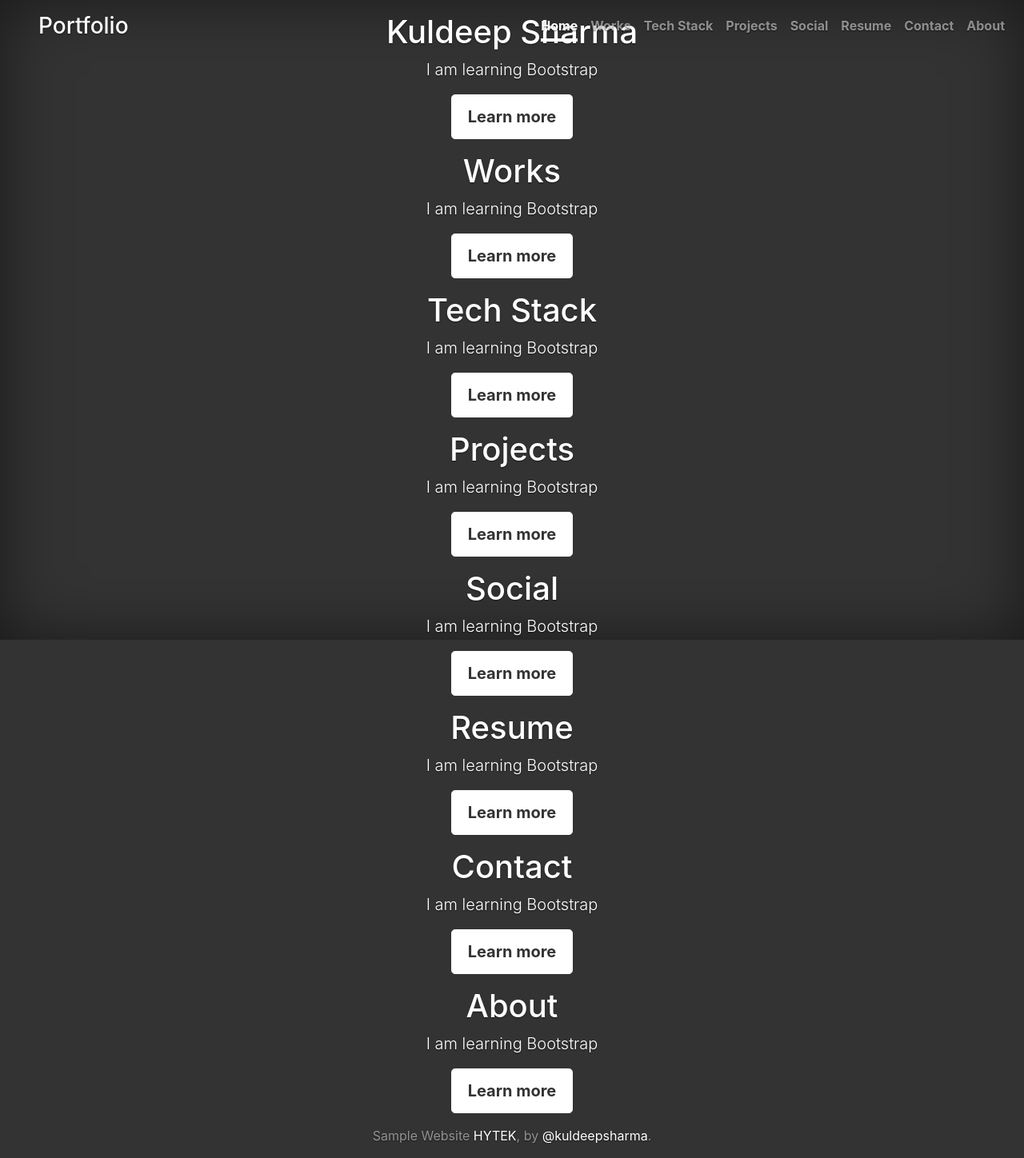
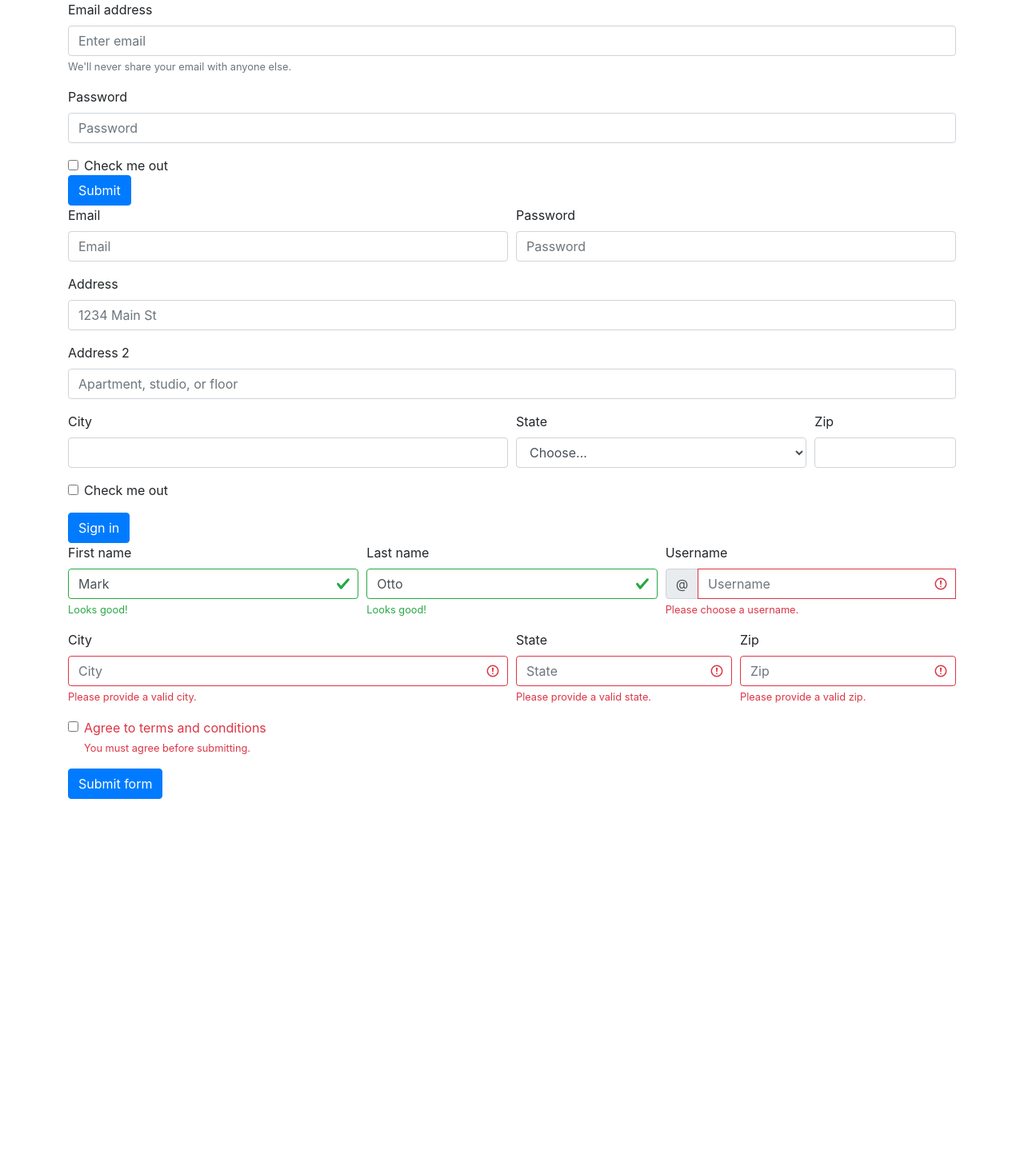
Before and after one commit to kuldeepsharma1/portfolios, a PHP site: page /home.php in a window 1280 px wide. Shown: the whole page at 80% size. After the commit the page ends 999 px from the top, so only its background shows below. Run offline with PHP 8.4, Linux system fonts and the light colour scheme.

Commit message:
modify the fiules

```diff
--- a/blog.html
+++ b/blog.html
@@ -45,8 +45,8 @@
             <div class="widget">
                 <h5 class="widget-title">personal information</h5>
                 <div class="widget-content">
-                    <p>BIRTHDAY : 15 April 1990</p>
-                    <p>WEBSITE : www.example.com</p>
+                    <p>BIRTHDAY : 12 April 2002</p>
+                    <p>WEBSITE : www.hytek.org.in</p>
                     <p>PHONE : +1 123 000 4444</p>
                     <p>MAIL : your@example.com</p>
                     <p>Location : California, USA</p>
--- a/home.php
+++ b/home.php
@@ -11,13 +11,6 @@
     <link rel="stylesheet" href="css4/bootstrap.css">
     <script src="js4/bootstrap.js"></script>
     <script src="jquery.js"></script>
-
-
-
-
-
-
-
     <!-- Favicons -->
     <link rel="apple-touch-icon" href="/docs/4.6/assets/img/favicons/apple-touch-icon.png" sizes="180x180">
     <link rel="icon" href="/docs/4.6/assets/img/favicons/favicon-32x32.png" sizes="32x32" type="image/png">
@@ -29,355 +22,142 @@
     <meta name="theme-color" content="#563d7c">
 
 
-    <style>
-        .bd-placeholder-img {
-            font-size: 1.125rem;
-            text-anchor: middle;
-            -webkit-user-select: none;
-            -moz-user-select: none;
-            -ms-user-select: none;
-            user-select: none;
-        }
-
-        @media (min-width: 768px) {
-            .bd-placeholder-img-lg {
-                font-size: 3.5rem;
-            }
-        }
-
-        /*
- * Globals
- */
-
-        /* Links */
-        a,
-        a:focus,
-        a:hover {
-            color: #fff;
-        }
-
-        /* Custom default button */
-        .btn-secondary,
-        .btn-secondary:hover,
-        .btn-secondary:focus {
-            color: #333;
-            text-shadow: none;
-            /* Prevent inheritance from `body` */
-            background-color: #fff;
-            border: .05rem solid #fff;
-        }
-
-
-        /*
- * Base structure
- */
-
-        html,
-        body {
-            height: 100%;
-            background-color: #333;
-        }
-
-        body {
-            display: -ms-flexbox;
-            display: flex;
-            color: #fff;
-            text-shadow: 0 .05rem .1rem rgba(0, 0, 0, .5);
-            box-shadow: inset 0 0 5rem rgba(0, 0, 0, .5);
-        }
-
-        .cover-container {
-            max-width: 42em;
-        }
-
-
-        /*
- * Header
- */
-        .masthead {
-            margin-bottom: 2rem;
-        }
-
-        .masthead-brand {
-            margin-bottom: 0;
-        }
-
-        .nav-masthead .nav-link {
-            padding: .25rem 0;
-            font-weight: 700;
-            color: rgba(255, 255, 255, .5);
-            background-color: transparent;
-            border-bottom: .25rem solid transparent;
-        }
-
-        .nav-masthead .nav-link:hover,
-        .nav-masthead .nav-link:focus {
-            border-bottom-color: rgba(255, 255, 255, .25);
-        }
-
-        .nav-masthead .nav-link+.nav-link {
-            margin-left: 1rem;
-        }
-
-        .nav-masthead .active {
-            color: #fff;
-            border-bottom-color: #fff;
-        }
-
-        @media (min-width: 48em) {
-            .masthead-brand {
-                float: left;
-            }
-
-            .nav-masthead {
-                float: right;
-            }
-        }
-
-
-        /*
- * Cover
- */
-        .cover {
-            padding: 0 1.5rem;
-        }
-
-        .cover .btn-lg {
-            padding: .75rem 1.25rem;
-            font-weight: 700;
-        }
-
-
-        /*
- * Footer
- */
-        .mastfoot {
-            color: rgba(255, 255, 255, .5);
-        }
-    </style>
 
 </head>
 
-<body class="text-center">
-
-    <div class="cover-container d-flex w-100 h-100 p-3 mx-auto flex-column ">
-        <header class="masthead mb-auto">
-            <div class="inner fixed-top p-2 pr-4 " style="z-index: 2;">
-
-                <h3><a class="nav-link text-decoration-none ml-4 masthead-brand  " href="#">Portfolio</a></h3>
-                <nav class="nav nav-masthead justify-content-center ">
-
-                    <a class="nav-link active" href="#">Home</a>
-                    <a class="nav-link " href="#works">Works</a>
-
-                    <a class="nav-link" href="#techstack">Tech Stack</a>
-                    <a class="nav-link" href="#projects">Projects</a>
-                    <a class="nav-link" href="#social">Social</a>
-                    <a class="nav-link" href="#resume">Resume</a>
-                    <a class="nav-link" href="#contact">Contact</a>
-                    <a class="nav-link" href="#about">About</a>
-                </nav>
-            </div>
-        </header>
-
-
-
-
-
-
-
-
-
-
-
-
-
-
-
-
-
-
-
-
-
-
-
-
-
-
-
-
-
-
-
-
-
-
-
-
-
-
-
-
-
-
-
-
-
-
-
-
-
-
-
-
-
-
-
-
-
-
-
-
-
-
-
-
-
-
-
-
-
-
-
-
-
-
-
-
-
-
-
-
-
-
-
-
-
-
-
-
-
-
-
-
-
-
-
-
-
-
-
-
-
-
-
-
-
-
-
-
-
-
-
+<body>
 
 <div class="container">
-            <main role="main" class="inner cover">
-                <h1 class="cover-heading">Kuldeep Sharma</h1>
-                <p class="lead">I am learning Bootstrap </p>
 
-                <p class="lead">
-                    <a href="#" class="btn btn-lg btn-secondary">Learn more</a>
-                </p>
-            </main>
+<form>
+  <div class="form-group">
+    <label for="exampleInputEmail1">Email address</label>
+    <input type="email" class="form-control" id="exampleInputEmail1" aria-describedby="emailHelp" placeholder="Enter email">
+    <small id="emailHelp" class="form-text text-muted">We'll never share your email with anyone else.</small>
   </div>
-        <div class="container">
-            <main role="main" class="inner cover" id="works">
-                <h1 class="cover-heading">Works</h1>
-                <p class="lead">I am learning Bootstrap </p>
-
-                <p class="lead">
-                    <a href="#" class="btn btn-lg btn-secondary">Learn more</a>
-                </p>
-            </main>
+  <div class="form-group">
+    <label for="exampleInputPassword1">Password</label>
+    <input type="password" class="form-control" id="exampleInputPassword1" placeholder="Password">
   </div>
-        <div class="container">
-            <main role="main" class="inner cover" id="techstack">
-                <h1 class="cover-heading">Tech Stack</h1>
-                <p class="lead">I am learning Bootstrap </p>
-
-                <p class="lead">
-                    <a href="#" class="btn btn-lg btn-secondary">Learn more</a>
-                </p>
-            </main>
+  <div class="form-check">
+    <input type="checkbox" class="form-check-input" id="exampleCheck1">
+    <label class="form-check-label" for="exampleCheck1">Check me out</label>
   </div>
-        <div class="container">
-            <main role="main" class="inner cover" id="projects">
-                <h1 class="cover-heading">Projects</h1>
-                <p class="lead">I am learning Bootstrap </p>
-
-                <p class="lead">
-                    <a href="#" class="btn btn-lg btn-secondary">Learn more</a>
-                </p>
-            </main>
+  <button type="submit" class="btn btn-primary">Submit</button>
+</form>
+<form>
+  <div class="form-row">
+    <div class="form-group col-md-6">
+      <label for="inputEmail4">Email</label>
+      <input type="email" class="form-control" id="inputEmail4" placeholder="Email">
     </div>
-        <div class="container">
-            <main role="main" class="inner cover" id="social">
-                <h1 class="cover-heading">Social</h1>
-                <p class="lead">I am learning Bootstrap </p>
-
-                <p class="lead">
-                    <a href="#" class="btn btn-lg btn-secondary">Learn more</a>
-                </p>
-            </main>
+    <div class="form-group col-md-6">
+      <label for="inputPassword4">Password</label>
+      <input type="password" class="form-control" id="inputPassword4" placeholder="Password">
     </div>
-        <div class="container">
-            <main role="main" class="inner cover" id="resume">
-                <h1 class="cover-heading">Resume</h1>
-                <p class="lead">I am learning Bootstrap </p>
-
-                <p class="lead">
-                    <a href="#" class="btn btn-lg btn-secondary">Learn more</a>
-                </p>
-            </main>
   </div>
-        <div class="container">
-            <main role="main" class="inner cover" id="contact">
-                <h1 class="cover-heading">Contact</h1>
-                <p class="lead">I am learning Bootstrap </p>
-
-                <p class="lead">
-                    <a href="#" class="btn btn-lg btn-secondary">Learn more</a>
-                </p>
-            </main>
+  <div class="form-group">
+    <label for="inputAddress">Address</label>
+    <input type="text" class="form-control" id="inputAddress" placeholder="1234 Main St">
   </div>
-        <div class="container">
-            <main role="main" class="inner cover" id="about">
-
-                <h1 class="cover-heading">About</h1>
-                <p class="lead">I am learning Bootstrap </p>
-                <p class="lead">
-                    <a href="#" class="btn btn-lg btn-secondary">Learn more</a>
-                </p>
-            </main>
+  <div class="form-group">
+    <label for="inputAddress2">Address 2</label>
+    <input type="text" class="form-control" id="inputAddress2" placeholder="Apartment, studio, or floor">
+  </div>
+  <div class="form-row">
+    <div class="form-group col-md-6">
+      <label for="inputCity">City</label>
+      <input type="text" class="form-control" id="inputCity">
+    </div>
+    <div class="form-group col-md-4">
+      <label for="inputState">State</label>
+      <select id="inputState" class="form-control">
+        <option selected>Choose...</option>
+        <option>...</option>
+      </select>
+    </div>
+    <div class="form-group col-md-2">
+      <label for="inputZip">Zip</label>
+      <input type="text" class="form-control" id="inputZip">
+    </div>
+  </div>
+  <div class="form-group">
+    <div class="form-check">
+      <input class="form-check-input" type="checkbox" id="gridCheck">
+      <label class="form-check-label" for="gridCheck">
+        Check me out
+      </label>
+    </div>
+  </div>
+  <button type="submit" class="btn btn-primary">Sign in</button>
+</form>
+<form>
+  <div class="form-row">
+    <div class="col-md-4 mb-3">
+      <label for="validationServer01">First name</label>
+      <input type="text" class="form-control is-valid" id="validationServer01" placeholder="First name" value="Mark" required>
+      <div class="valid-feedback">
+        Looks good!
+      </div>
+    </div>
+    <div class="col-md-4 mb-3">
+      <label for="validationServer02">Last name</label>
+      <input type="text" class="form-control is-valid" id="validationServer02" placeholder="Last name" value="Otto" required>
+      <div class="valid-feedback">
+        Looks good!
+      </div>
+    </div>
+    <div class="col-md-4 mb-3">
+      <label for="validationServerUsername">Username</label>
+      <div class="input-group">
+        <div class="input-group-prepend">
+          <span class="input-group-text" id="inputGroupPrepend3">@</span>
+        </div>
+        <input type="text" class="form-control is-invalid" id="validationServerUsername" placeholder="Username" aria-describedby="inputGroupPrepend3" required>
+        <div class="invalid-feedback">
+          Please choose a username.
+        </div>
+      </div>
+    </div>
+  </div>
+  <div class="form-row">
+    <div class="col-md-6 mb-3">
+      <label for="validationServer03">City</label>
+      <input type="text" class="form-control is-invalid" id="validationServer03" placeholder="City" required>
+      <div class="invalid-feedback">
+        Please provide a valid city.
+      </div>
+    </div>
+    <div class="col-md-3 mb-3">
+      <label for="validationServer04">State</label>
+      <input type="text" class="form-control is-invalid" id="validationServer04" placeholder="State" required>
+      <div class="invalid-feedback">
+        Please provide a valid state.
+      </div>
+    </div>
+    <div class="col-md-3 mb-3">
+      <label for="validationServer05">Zip</label>
+      <input type="text" class="form-control is-invalid" id="validationServer05" placeholder="Zip" required>
+      <div class="invalid-feedback">
+        Please provide a valid zip.
+      </div>
+    </div>
+  </div>
+  <div class="form-group">
+    <div class="form-check">
+      <input class="form-check-input is-invalid" type="checkbox" value="" id="invalidCheck3" required>
+      <label class="form-check-label" for="invalidCheck3">
+        Agree to terms and conditions
+      </label>
+      <div class="invalid-feedback">
+        You must agree before submitting.
+      </div>
+    </div>
+  </div>
+  <button class="btn btn-primary" type="submit">Submit form</button>
+</form>
 </div>
 
-        <footer class="mastfoot mt-auto">
-            <div class="inner">
-                <p>Sample Website <a href="https://hytek.org.in">HYTEK</a>, by <a href="https://github.com/kuldeepsharma1">@kuldeepsharma</a>.</p>
-            </div>
-        </footer>
-    </div>
 
 
     <script src="js4/bootstrap.js"></script>
```
Also changed, not shown: div.html (added, +220 -0 lines). Lines whose indentation alone changed are shown as unchanged.
